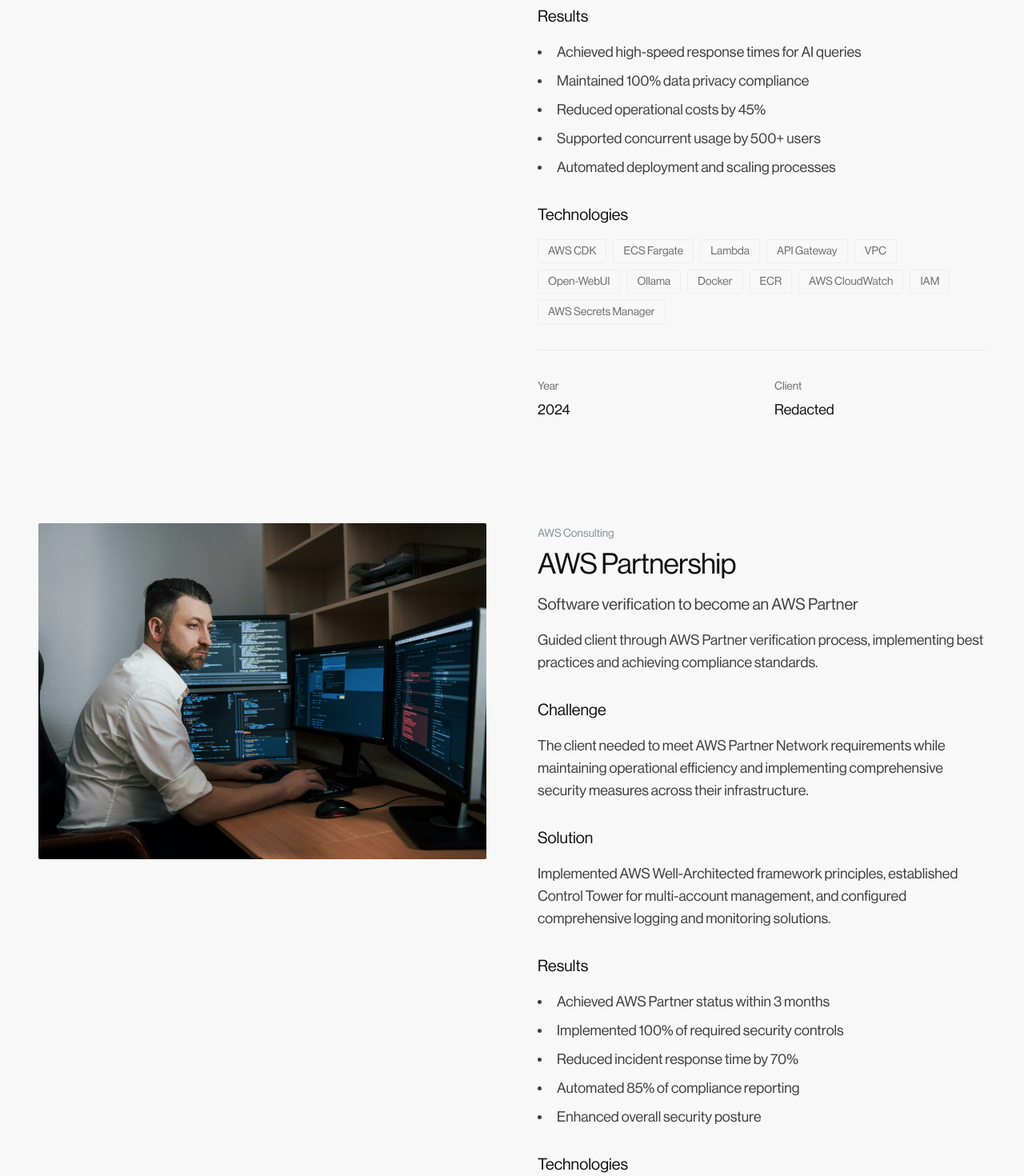
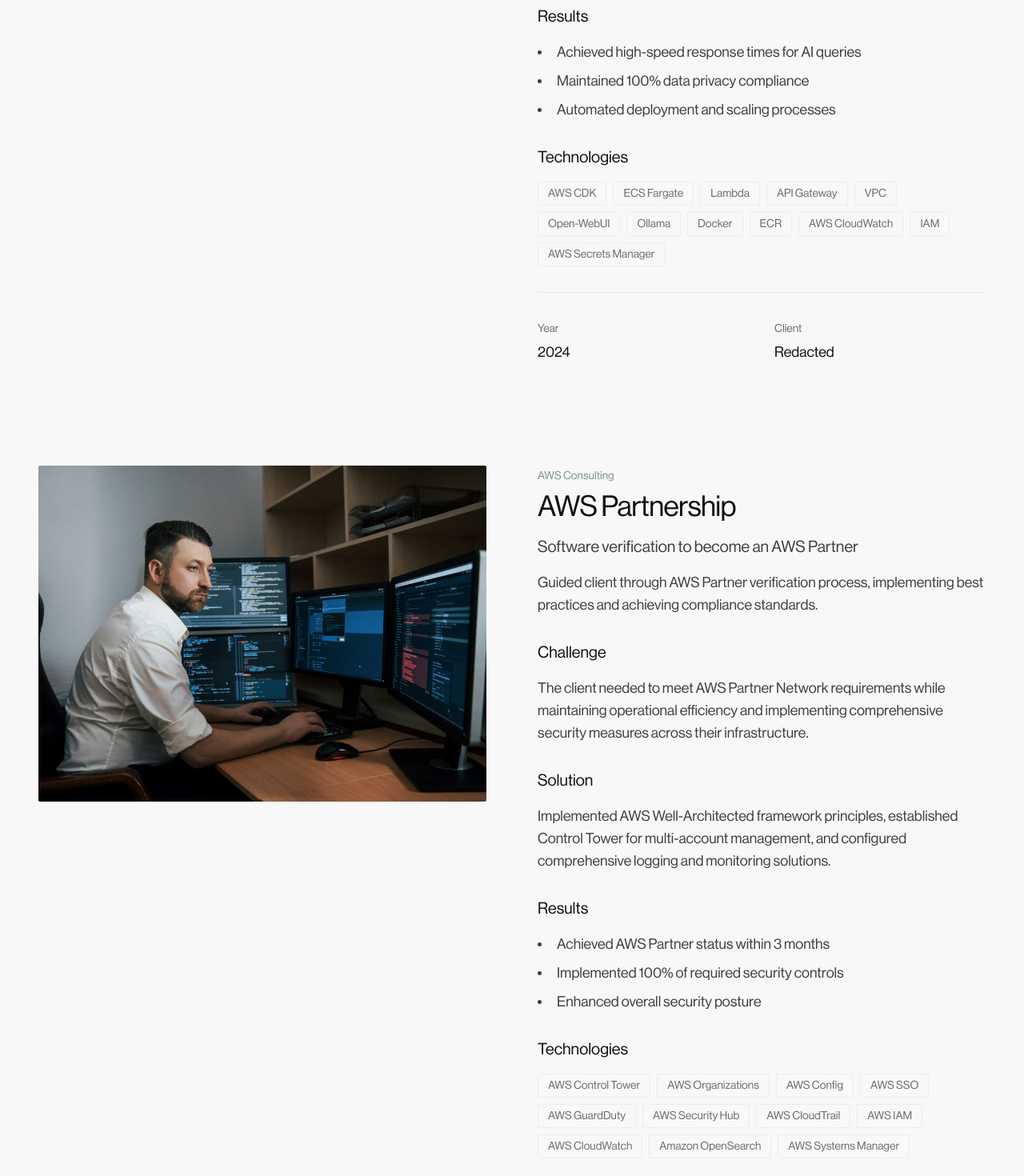
Before and after one commit to meteordefect/cipher-projects, a Next.js app: page /projects in a window 1280 px wide. Shown: the part 2280-3750 px from the top of the page at 80% size. Built offline with nearby package versions, Linux system fonts and the light colour scheme.

Commit message:
Update projects

```diff
--- a/src/app/projects/page.tsx
+++ b/src/app/projects/page.tsx
@@ -138,8 +138,6 @@
     results: [
       "Achieved high-speed response times for AI queries",
       "Maintained 100% data privacy compliance",
-      "Reduced operational costs by 45%",
-      "Supported concurrent usage by 500+ users",
       "Automated deployment and scaling processes"
     ],
     technologies: [
@@ -162,8 +160,6 @@
     results: [
       "Achieved AWS Partner status within 3 months",
       "Implemented 100% of required security controls",
-      "Reduced incident response time by 70%",
-      "Automated 85% of compliance reporting",
       "Enhanced overall security posture"
     ],
     technologies: [
```
